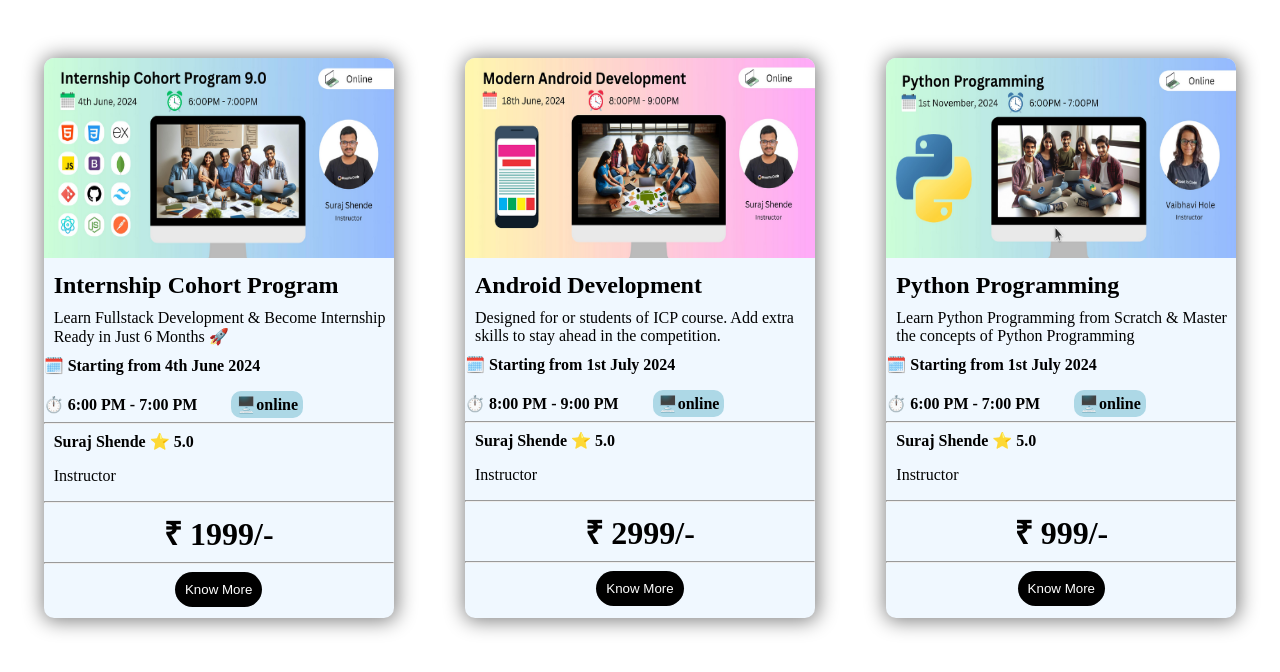
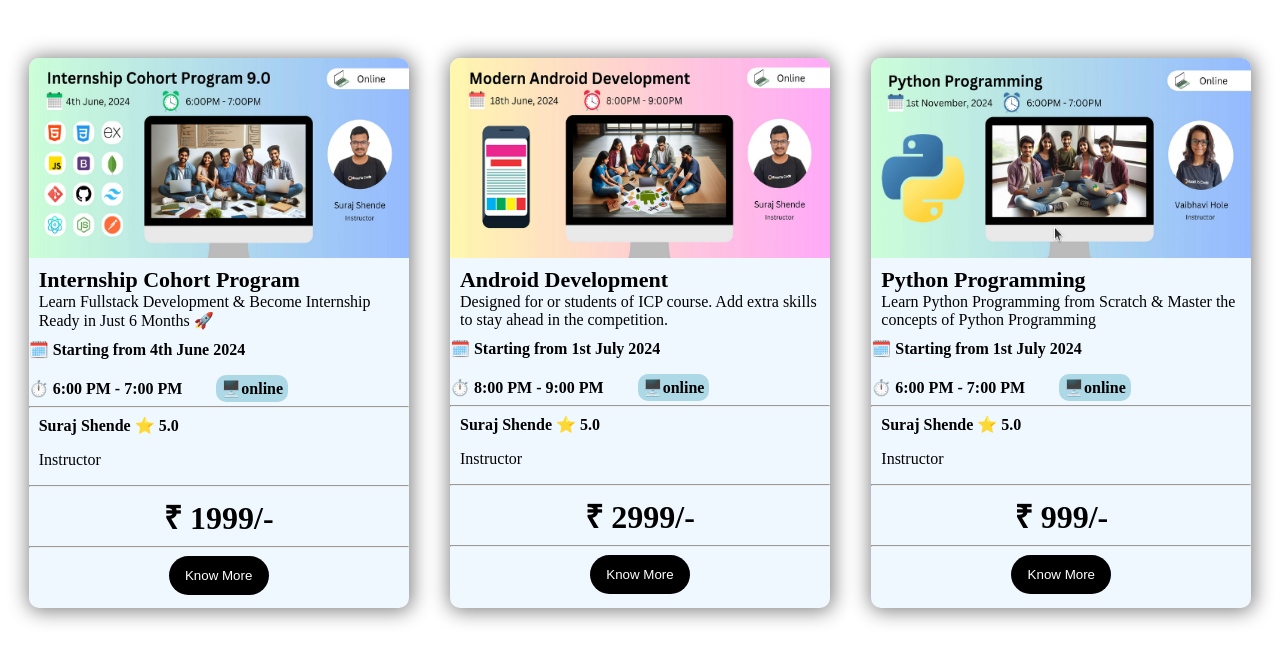
Before and after one commit to dipaksalunke01/assignment-19, a plain HTML site: page index.html in a window 1280 px wide. Drawn offline with Linux system fonts and the light colour scheme.

Commit message:
responsivness added for large devices

```diff
--- a/style.css
+++ b/style.css
@@ -104,3 +104,28 @@
          padding: 10px;
        }
    }
+
+
+
+   @media screen and (min-width:993px) {
+
+
+    .card{
+        height: 550px;
+        width: 380px;
+    }
+
+    .c-img{
+        width: 380px;
+        height: 200px;
+    }
+    .course-name{
+        font-size: 22px;
+        margin:5px 0 0 10px;
+    }
+    .btn{
+         width: 100px;
+         padding: 12px;
+       }
+
+   }
```
